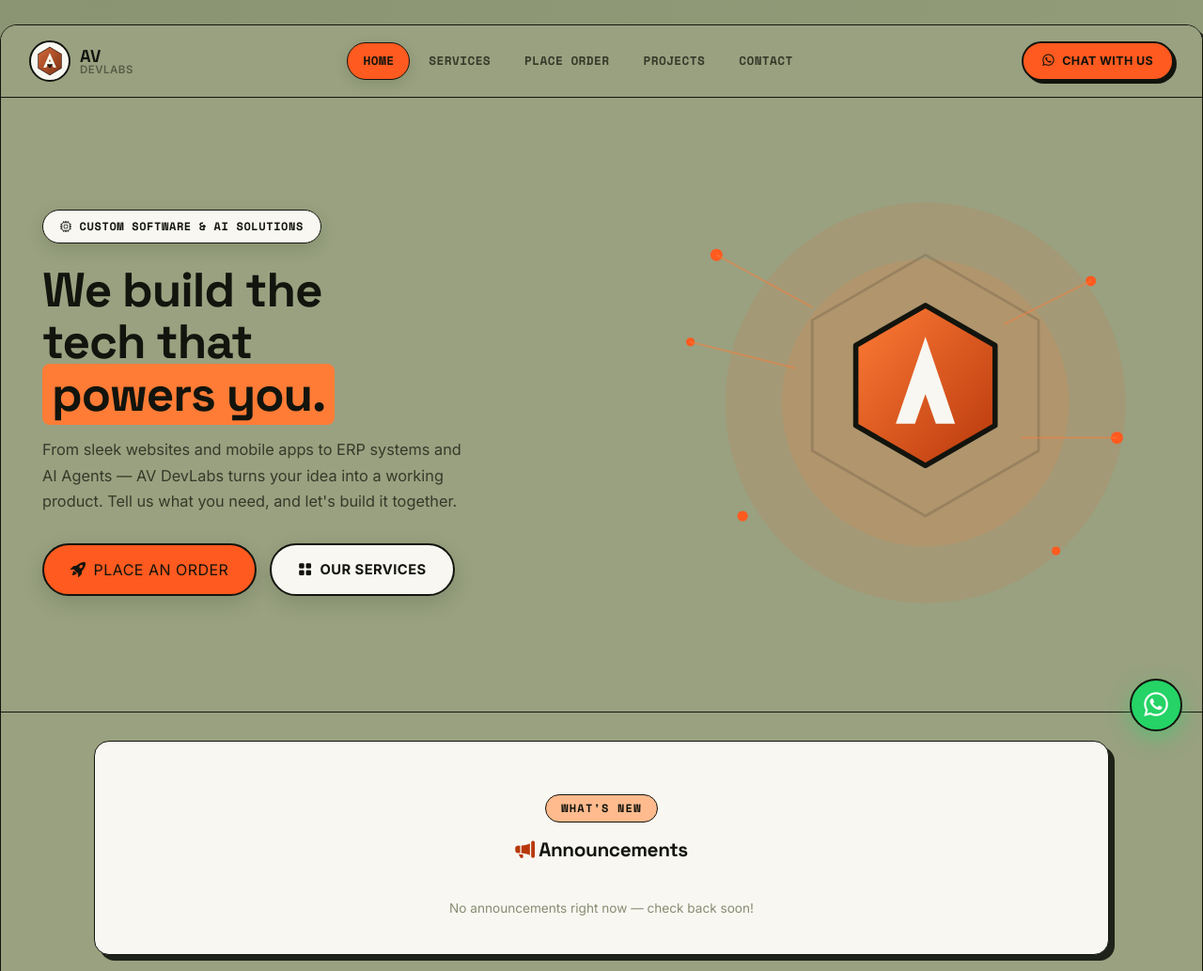
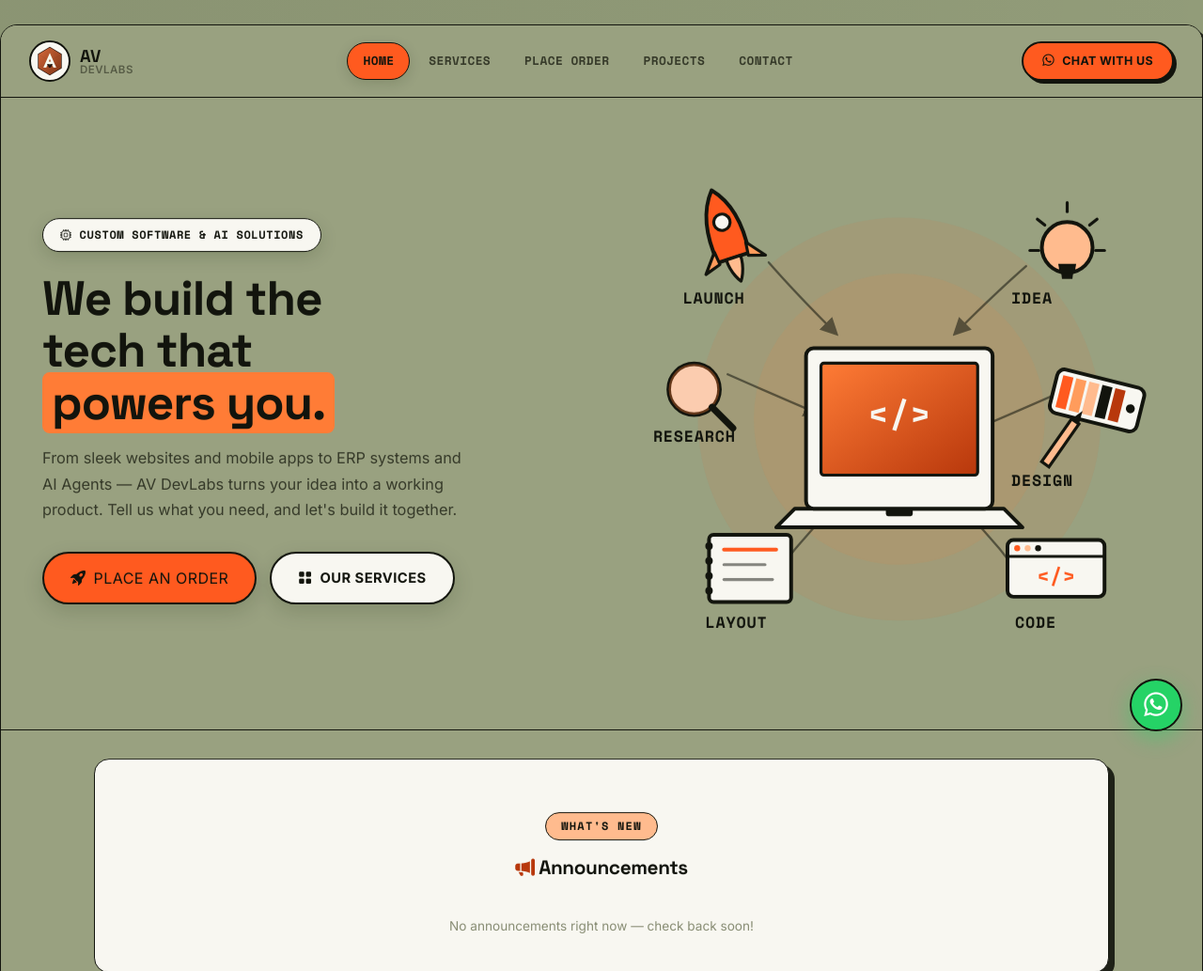
Before and after one commit to Shani-Tiwari-Dev/AVDevLab, a Flask app: page / in a window 1280 px wide. Shown: the top 1033 px of the page at 94% size. Run offline with Flask 3, Linux system fonts and the light colour scheme; data that the repository does not hold is empty; some libraries are stand-ins or nearby versions.

Commit message:
Add files via upload

```diff
--- a/template/index.html
+++ b/template/index.html
@@ -31,42 +31,119 @@
             </div>
         </div>
         <div class="hero-illustration reveal">
-            <svg viewBox="0 0 600 580" xmlns="http://www.w3.org/2000/svg">
-  <!-- soft radial glow -->
-  <circle cx="330" cy="290" r="230" fill="#FF5A1F" opacity="0.10"/>
-  <circle cx="330" cy="290" r="165" fill="#FF7C36" opacity="0.14"/>
-
-  <!-- floating hex mark echoing the logo -->
-  <g transform="translate(330,270)">
-    <polygon points="0,-150 130,-75 130,75 0,150 -130,75 -130,-75"
-             fill="none" stroke="#12140D" stroke-width="3" stroke-linejoin="round" opacity="0.14"/>
-    <polygon points="0,-92 80,-46 80,46 0,92 -80,46 -80,-46"
-             fill="url(#heroHex)" stroke="#12140D" stroke-width="6" stroke-linejoin="round"/>
-    <polygon points="0,-56 34,44 12,44 0,10 -12,44 -34,44" fill="#F8F7F1"/>
-  </g>
-
-  <!-- scattered code / connection dots -->
-  <g fill="#FF5A1F">
-    <circle cx="90" cy="120" r="7"/>
-    <circle cx="60" cy="220" r="5"/>
-    <circle cx="120" cy="420" r="6"/>
-    <circle cx="520" cy="150" r="6"/>
-    <circle cx="550" cy="330" r="7"/>
-    <circle cx="480" cy="460" r="5"/>
-  </g>
-  <g stroke="#FF7C36" stroke-width="2" opacity="0.5">
-    <line x1="90" y1="120" x2="200" y2="180"/>
-    <line x1="60" y1="220" x2="180" y2="250"/>
-    <line x1="520" y1="150" x2="420" y2="200"/>
-    <line x1="550" y1="330" x2="440" y2="330"/>
-  </g>
-
+            <svg viewBox="0 0 700 700" xmlns="http://www.w3.org/2000/svg" font-family="'Space Mono', monospace">
   <defs>
-    <linearGradient id="heroHex" x1="0%" y1="0%" x2="100%" y2="100%">
+    <linearGradient id="screenGrad" x1="0%" y1="0%" x2="100%" y2="100%">
       <stop offset="0%" stop-color="#FF7C36"/>
       <stop offset="100%" stop-color="#B8380C"/>
     </linearGradient>
   </defs>
+
+  <!-- soft radial glow -->
+  <circle cx="350" cy="360" r="270" fill="#FF5A1F" opacity="0.08"/>
+  <circle cx="350" cy="360" r="195" fill="#FF7C36" opacity="0.10"/>
+
+  <!-- ================= CONNECTOR ARROWS ================= -->
+  <g fill="none" stroke="#12140D" stroke-width="3" stroke-linecap="round" opacity="0.55">
+    <path d="M175,150 C210,190 235,215 260,240" marker-end="url(#arrow)"/>
+    <path d="M520,155 C480,190 455,215 430,240" marker-end="url(#arrow)"/>
+    <path d="M120,300 C165,320 200,335 235,350" marker-end="url(#arrow)"/>
+    <path d="M575,320 C530,340 495,355 460,370" marker-end="url(#arrow)"/>
+    <path d="M190,560 C220,520 245,495 275,465" marker-end="url(#arrow)"/>
+    <path d="M505,560 C475,520 450,495 420,465" marker-end="url(#arrow)"/>
+  </g>
+  <defs>
+    <marker id="arrow" markerWidth="8" markerHeight="8" refX="4" refY="4" orient="auto">
+      <path d="M0,0 L8,4 L0,8 Z" fill="#12140D"/>
+    </marker>
+  </defs>
+
+  <!-- ================= CENTER: LAPTOP ================= -->
+  <g transform="translate(350,360)">
+    <!-- base -->
+    <path d="M-140,120 L140,120 L165,145 L-165,145 Z" fill="#F8F7F1" stroke="#12140D" stroke-width="5" stroke-linejoin="round"/>
+    <rect x="-18" y="120" width="36" height="10" rx="3" fill="#12140D"/>
+    <!-- screen -->
+    <rect x="-125" y="-95" width="250" height="215" rx="10" fill="#F8F7F1" stroke="#12140D" stroke-width="5"/>
+    <rect x="-105" y="-75" width="210" height="150" rx="4" fill="url(#screenGrad)" stroke="#12140D" stroke-width="4"/>
+    <text x="0" y="10" text-anchor="middle" font-size="46" font-weight="700" fill="#F8F7F1">&lt;/&gt;</text>
+  </g>
+
+  <!-- ================= TOP LEFT: ROCKET ================= -->
+  <g transform="translate(120,120) rotate(-18)">
+    <path d="M0,-70 C22,-45 26,-10 22,25 L-22,25 C-26,-10 -22,-45 0,-70 Z" fill="#FF5A1F" stroke="#12140D" stroke-width="5" stroke-linejoin="round"/>
+    <circle cx="0" cy="-25" r="11" fill="#F8F7F1" stroke="#12140D" stroke-width="4"/>
+    <path d="M-22,10 L-42,35 L-20,28 Z" fill="#FF9C5C" stroke="#12140D" stroke-width="4" stroke-linejoin="round"/>
+    <path d="M22,10 L42,35 L20,28 Z" fill="#FF9C5C" stroke="#12140D" stroke-width="4" stroke-linejoin="round"/>
+    <path d="M-10,25 C-10,45 0,58 0,58 C0,58 10,45 10,25 Z" fill="#FFBB8E" stroke="#12140D" stroke-width="4" stroke-linejoin="round"/>
+  </g>
+  <text x="60" y="205" font-size="21" font-weight="700" fill="#12140D" letter-spacing="1">LAUNCH</text>
+
+  <!-- ================= TOP RIGHT: LIGHTBULB ================= -->
+  <g transform="translate(575,130)">
+    <circle cx="0" cy="0" r="34" fill="#FFBB8E" stroke="#12140D" stroke-width="5"/>
+    <path d="M-12,22 L12,22 L10,34 L-10,34 Z" fill="#12140D"/>
+    <path d="M-8,34 L8,34 L7,42 L-7,42 Z" fill="#12140D"/>
+    <g stroke="#12140D" stroke-width="4" stroke-linecap="round">
+      <line x1="0" y1="-48" x2="0" y2="-60"/>
+      <line x1="30" y1="-30" x2="40" y2="-38"/>
+      <line x1="-30" y1="-30" x2="-40" y2="-38"/>
+      <line x1="38" y1="4" x2="50" y2="4"/>
+      <line x1="-38" y1="4" x2="-50" y2="4"/>
+    </g>
+  </g>
+  <text x="500" y="205" font-size="21" font-weight="700" fill="#12140D" letter-spacing="1">IDEA</text>
+
+  <!-- ================= LEFT: MAGNIFYING GLASS ================= -->
+  <g transform="translate(75,320)">
+    <circle cx="0" cy="0" r="34" fill="#F8F7F1" stroke="#12140D" stroke-width="6"/>
+    <circle cx="0" cy="0" r="34" fill="#FF7C36" opacity="0.35"/>
+    <line x1="24" y1="24" x2="52" y2="52" stroke="#12140D" stroke-width="9" stroke-linecap="round"/>
+  </g>
+  <text x="20" y="390" font-size="21" font-weight="700" fill="#12140D" letter-spacing="1">RESEARCH</text>
+
+  <!-- ================= RIGHT: PALETTE + PENCIL ================= -->
+  <g transform="translate(615,335) rotate(14)">
+    <rect x="-60" y="-30" width="120" height="60" rx="10" fill="#F8F7F1" stroke="#12140D" stroke-width="5"/>
+    <rect x="-52" y="-22" width="14" height="44" fill="#FF5A1F"/>
+    <rect x="-34" y="-22" width="14" height="44" fill="#FF9C5C"/>
+    <rect x="-16" y="-22" width="14" height="44" fill="#FFBB8E"/>
+    <rect x="2" y="-22" width="14" height="44" fill="#12140D"/>
+    <rect x="20" y="-22" width="14" height="44" fill="#B8380C"/>
+    <circle cx="46" cy="0" r="6" fill="#12140D"/>
+  </g>
+  <g transform="translate(560,400) rotate(35)">
+    <rect x="-6" y="-45" width="12" height="70" fill="#FFBB8E" stroke="#12140D" stroke-width="4"/>
+    <path d="M-6,-45 L6,-45 L0,-62 Z" fill="#12140D"/>
+  </g>
+  <text x="500" y="450" font-size="21" font-weight="700" fill="#12140D" letter-spacing="1">DESIGN</text>
+
+  <!-- ================= BOTTOM LEFT: NOTEBOOK ================= -->
+  <g transform="translate(150,560)">
+    <rect x="-55" y="-45" width="110" height="90" rx="6" fill="#F8F7F1" stroke="#12140D" stroke-width="5"/>
+    <g fill="none" stroke="#12140D" stroke-width="4" stroke-linecap="round">
+      <circle cx="-55" cy="-30" r="3" fill="#12140D"/>
+      <circle cx="-55" cy="-10" r="3" fill="#12140D"/>
+      <circle cx="-55" cy="10" r="3" fill="#12140D"/>
+      <circle cx="-55" cy="30" r="3" fill="#12140D"/>
+    </g>
+    <line x1="-35" y1="-25" x2="35" y2="-25" stroke="#FF5A1F" stroke-width="5" stroke-linecap="round"/>
+    <line x1="-35" y1="-5" x2="20" y2="-5" stroke="#12140D" stroke-width="4" stroke-linecap="round" opacity="0.5"/>
+    <line x1="-35" y1="15" x2="30" y2="15" stroke="#12140D" stroke-width="4" stroke-linecap="round" opacity="0.5"/>
+  </g>
+  <text x="90" y="640" font-size="21" font-weight="700" fill="#12140D" letter-spacing="1">LAYOUT</text>
+
+  <!-- ================= BOTTOM RIGHT: CODE WINDOW ================= -->
+  <g transform="translate(560,560)">
+    <rect x="-65" y="-38" width="130" height="76" rx="8" fill="#F8F7F1" stroke="#12140D" stroke-width="5"/>
+    <line x1="-65" y1="-16" x2="65" y2="-16" stroke="#12140D" stroke-width="4"/>
+    <circle cx="-52" cy="-27" r="4" fill="#FF5A1F"/>
+    <circle cx="-38" cy="-27" r="4" fill="#FFBB8E"/>
+    <circle cx="-24" cy="-27" r="4" fill="#12140D"/>
+    <text x="0" y="20" text-anchor="middle" font-size="28" font-weight="700" fill="#FF5A1F">&lt;/&gt;</text>
+  </g>
+  <text x="505" y="640" font-size="21" font-weight="700" fill="#12140D" letter-spacing="1">CODE</text>
+
 </svg>
         </div>
     </div>
```
